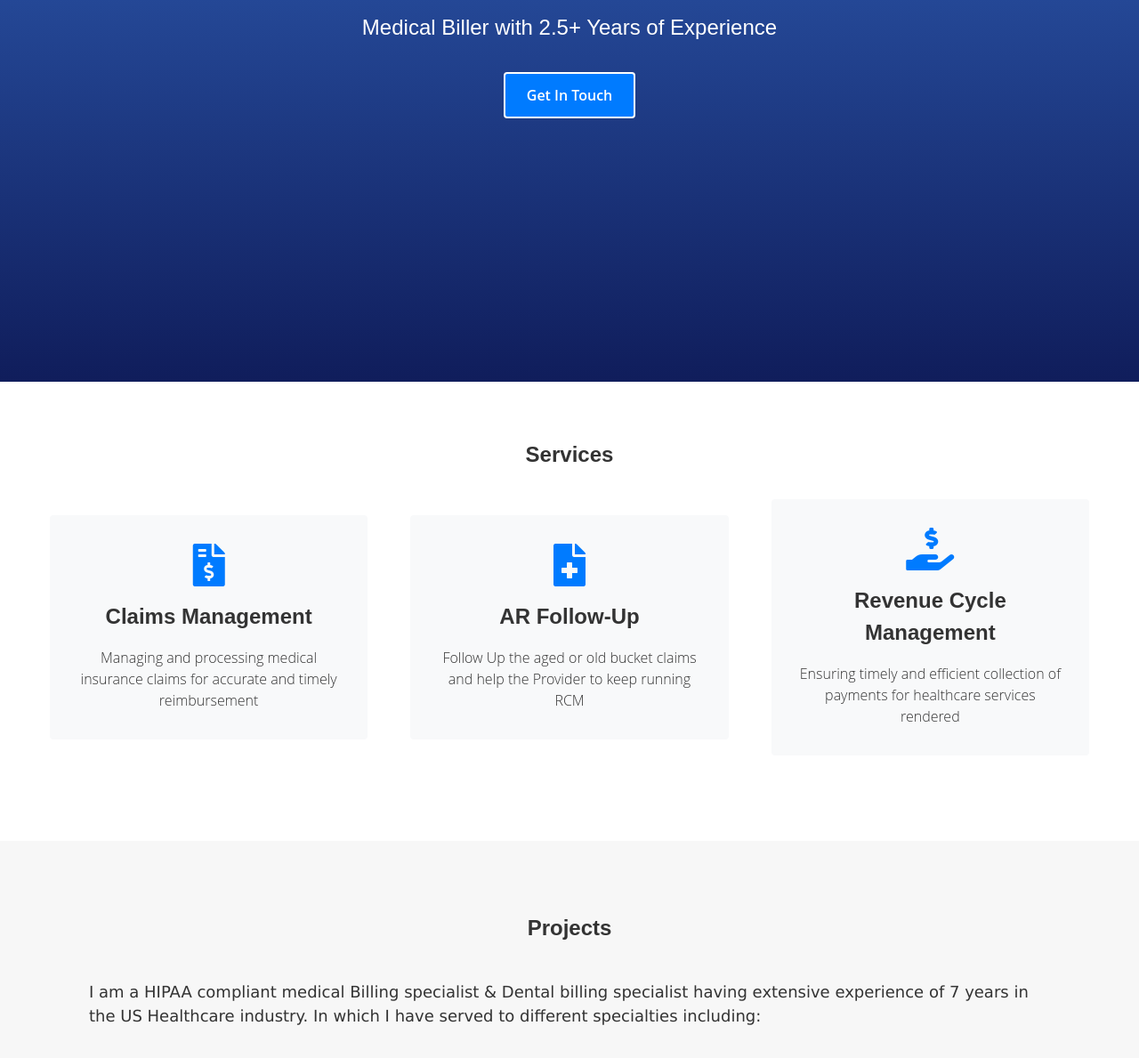
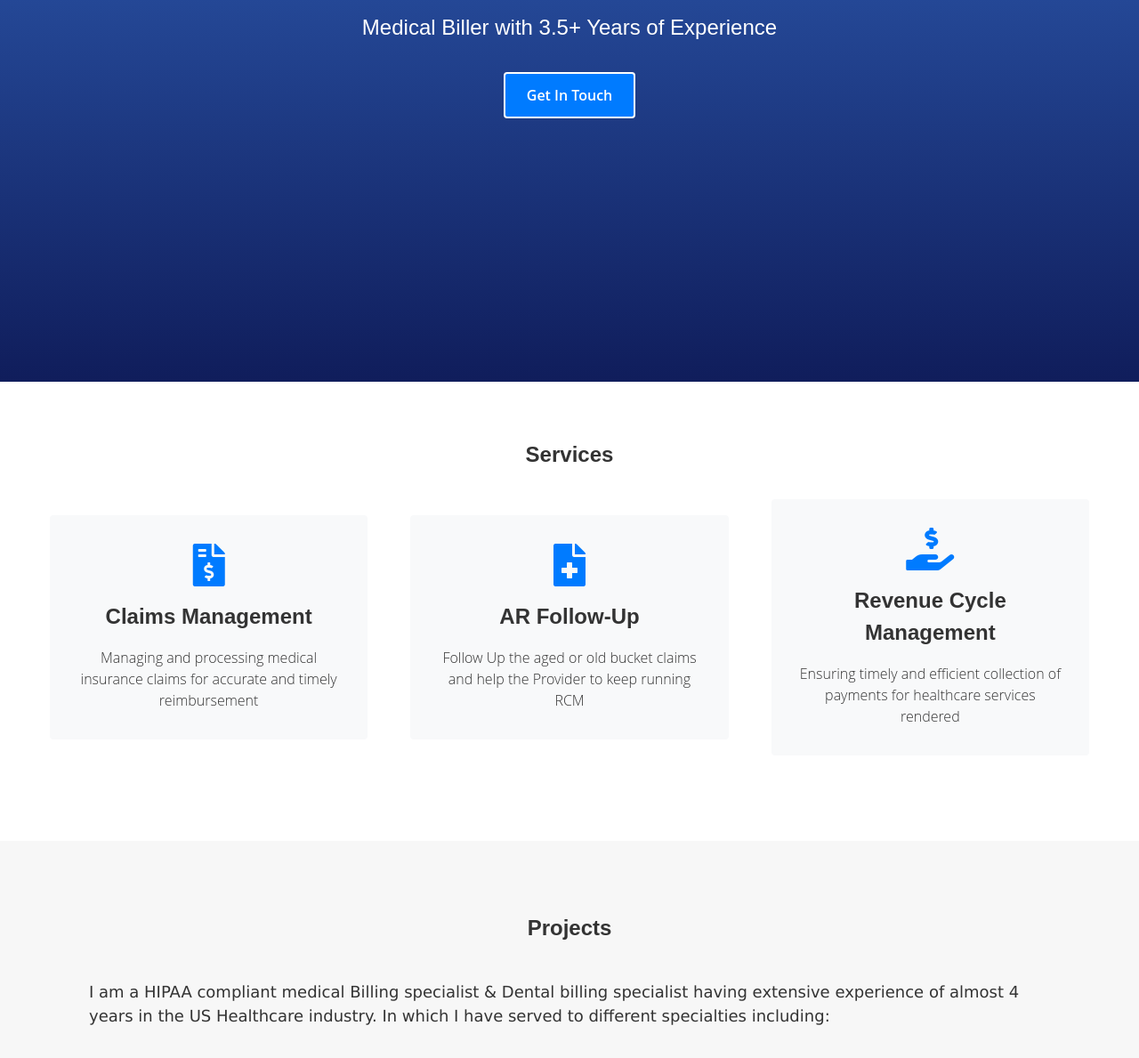
Before and after one commit to attaullah5432/web, a plain HTML site: page index.html in a window 1280 px wide. Shown: the part 371-1560 px from the top of the page at 89% size. Drawn offline with Linux system fonts and the light colour scheme.

Commit message:
Update index.html

```diff
--- a/index.html
+++ b/index.html
@@ -28,7 +28,7 @@
         <div class="container">
             <div class="hero-content">
                 <h1>Attuallah Siyal</h1>
-                <h2>Medical Biller with 2.5+ Years of Experience</h2>
+                <h2>Medical Biller with 3.5+ Years of Experience</h2>
                 <a href="#contact2" class="btn">Get In Touch</a>
             </div>
         </div>
@@ -60,7 +60,7 @@
     <section id="projects" style="text-align: center;">
         <h1>Projects</h1><br/>
 
-        <p class="details-para">I am a HIPAA compliant medical Billing specialist & Dental billing specialist having extensive experience of 7 years in the US Healthcare industry. In which I have served to different specialties including:
+        <p class="details-para">I am a HIPAA compliant medical Billing specialist & Dental billing specialist having extensive experience of almost 4 years in the US Healthcare industry. In which I have served to different specialties including:
         </p><br/>
         <!-- <h2>Projects</h2> -->
         <div class="project-container">
```
